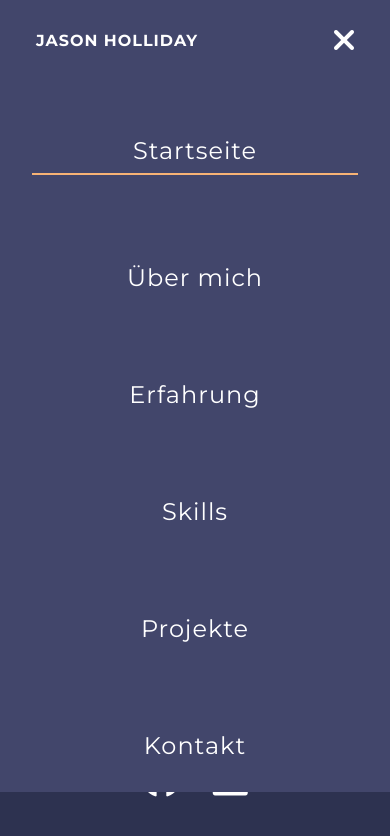
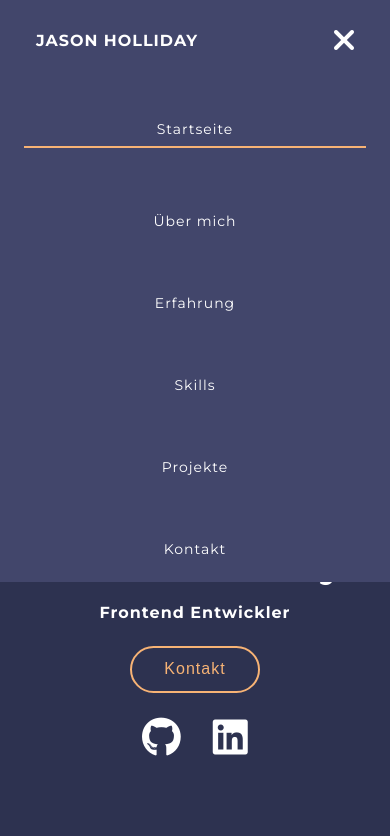
Before and after one commit to Jason-Holliday/myPortfolio, a website: page public/index.html in a window 390 px wide. Both pictures are taken after a click on the link 348 px from the left and 40 px from the top of the page. Drawn offline with Linux system fonts and the light colour scheme; no server answers.

Commit message:
Adjust repsonsive at 425px

```diff
--- a/public/style.css
+++ b/public/style.css
@@ -847,9 +847,7 @@ footer .copyrifht {
     }
 
     .home {
-        flex-direction: column;
         padding: 3rem 1.5rem;
-        gap: 2rem;
     }
 
     .home .homeContainer {
@@ -955,12 +953,37 @@ footer .copyrifht {
 }
 
 @media (max-width: 425px) {
+
+
+    section {
+        padding: 4rem 1rem;
+    }
+
+    .navLinks li {
+        margin-top: 1rem;
+        padding: .5rem;
+    }
+
+    .navLinks li a {
+        font-size: 14px;
+    }
+
+    .home .homeContainer {
+        flex-direction: column;
+        gap: 2rem;
+    }
+
+    .profile-image {
+        width: 150px;
+        height: auto;
+    }
+
     .name {
         font-size: 2.5rem;
     }
 
     .jobName {
-        font-size: 1.5rem;
+        font-size: 1rem;
     }
 
     /* About Section */
```
